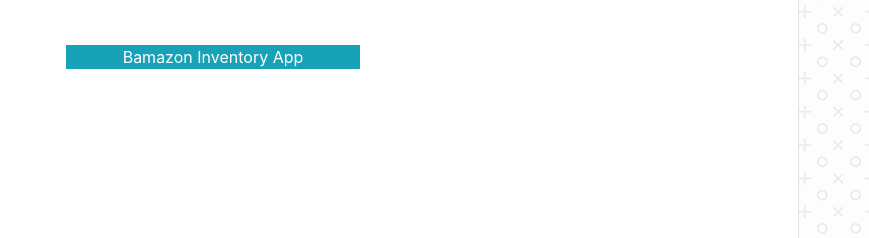
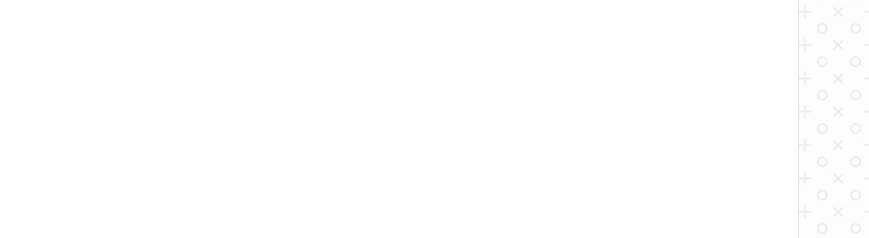
Before and after one commit to BaliGirl/Bootstrap-Portfolio, a plain HTML site: page portfolio.html in a window 1280 px wide. Shown: the part 1155-1393 px from the top of the page, 411-1280 px from the left. Drawn offline with nearby package versions, Linux system fonts and the light colour scheme.

Commit message:
minorfixed

```diff
--- a/portfolio.html
+++ b/portfolio.html
@@ -179,7 +179,7 @@
               <a href="">
                 <img src="" alt="" style="width:90%">
                 <div class="img-overlay pl-0 pr-2 mr-4">
-                  <p class="bg-info text-white text-center v-align-content">Bamazon Inventory App</p>
+                  <p class="bg-info text-white text-center v-align-content"></p>
                 </div>
               </a>
             </div>
```
